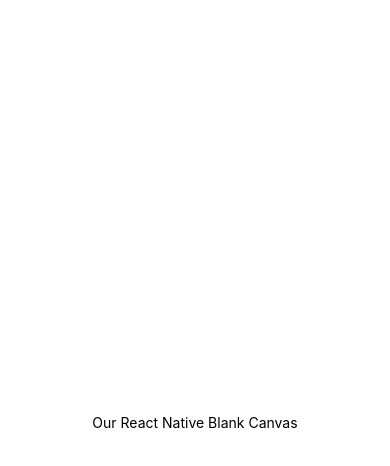
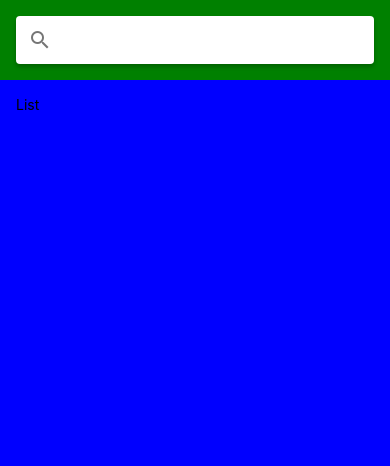
Before and after one commit to jeanturgeon/MealsToGo, a React Native app: screen / in a window 390 px wide. Shown: the top 466 px of the page. Built offline with nearby package versions, Linux system fonts and the light colour scheme.

Commit message:
Added basic search bar

```diff
--- a/App.js
+++ b/App.js
@@ -1,18 +1,37 @@
-import { StatusBar } from "expo-status-bar";
-import { StyleSheet, Text, View } from "react-native";
+import { StatusBar as ExpoStatusBar } from "expo-status-bar";
+import { StatusBar, SafeAreaView, StyleSheet, Text, View, Platform } from "react-native";
+import { Searchbar } from "react-native-paper";
+
+const isAndroid = Platform.OS === "android";
 
 export default function App() {
   return (
-    <View style={styles.container}>
-      <Text>Our React Native Blank Canvas</Text>
-    </View>
+    <>
+      <SafeAreaView style={styles.container}>
+        <View style={styles.search}>
+          <Searchbar />
+        </View>
+        <View style={styles.list}>
+          <Text>List</Text>
+        </View>
+        <ExpoStatusBar style="auto" />
+      </SafeAreaView>
+    </>
   );
 }
 
 const styles = StyleSheet.create({
   container: {
     flex: 1,
-    justifyContent: 'center',
-    alignItems:'center',
+    marginTop: isAndroid ? StatusBar.currentHeight + 5 : 0,
+  },
+  search: {
+    padding: 16,
+    backgroundColor: "green",
+  },
+  list: {
+    flex: 1,
+    padding: 16,
+    backgroundColor: "blue",
   },
 });
--- a/package.json
+++ b/package.json
@@ -12,10 +12,12 @@
     "expo": "~47.0.9",
     "expo-status-bar": "~1.4.2",
     "react": "18.1.0",
-    "react-native": "0.70.5"
+    "react-native": "0.70.5",
+    "react-native-paper": "4.5.0"
   },
   "devDependencies": {
-    "@babel/core": "^7.12.9"
+    "@babel/core": "^7.12.9",
+    "prettier": "^2.8.1"
   },
   "private": true
 }
```
Also changed, not shown: 2 other files (tests, documents, lock files or other folders).
